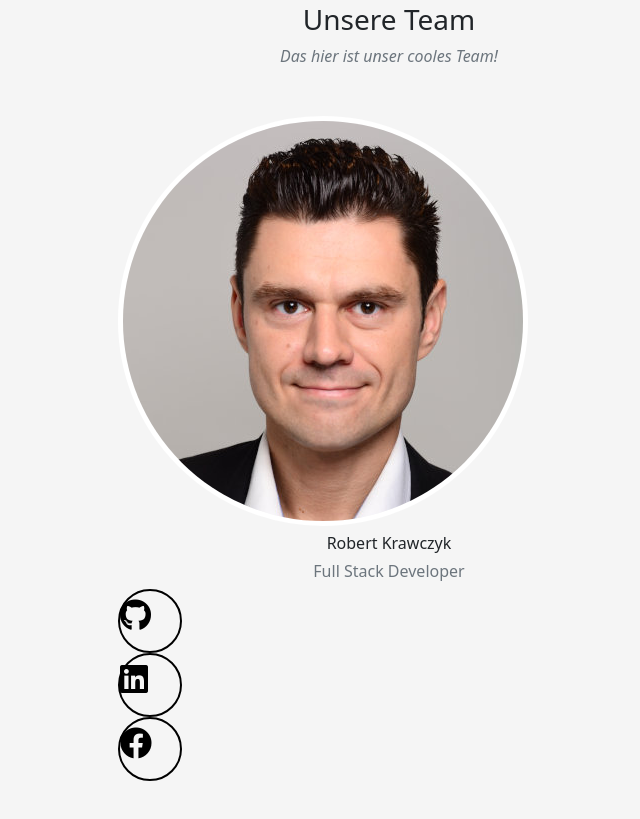
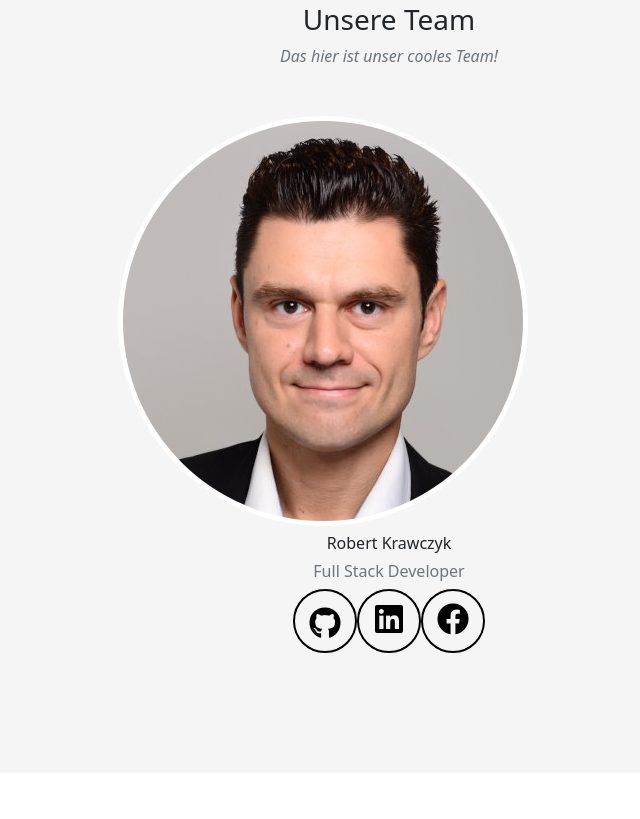
Before and after one commit to Robo22Robo/portfolio, a plain HTML site: page index.html in a window 1280 px wide. Shown: the part 3824-4643 px from the top of the page, without its empty margins (251-891 px from the left). After the commit the page ends 4597 px from the top, so only its background shows below. Drawn offline with nearby package versions, Linux system fonts and the light colour scheme; a web font is replaced by a local one.

Commit message:
Ich-Bereich

```diff
--- a/index.html
+++ b/index.html
@@ -328,8 +328,8 @@
           <img class="img-fluid team-image mb-2" src="images/placeholder/team/robert_k.jpg" alt="Platzhalter" />
           <h5 class="h6 text-center">Robert Krawczyk</h5>
           <h6 class="text-center text-muted">Full Stack Developer</h6>
-          <div>
-            <a class="team-social-media" href="https://github.com/Robo22Robo">
+          <div class="d-flex justify-content-center">
+            <a class="team-social-media d-flex flex-column justify-content-center" href="https://github.com/Robo22Robo">
               <i class="fab fa-github"></i>
             </a>
             <a class="team-social-media" href="https://www.linkedin.com/in/robert-krawczyk-71020b1a2/">
--- a/style.scss
+++ b/style.scss
@@ -133,6 +133,8 @@ $round-image-border: 5px;
     width: 4rem;
     height: 4rem;
     display: block;
+    text-align: center;
+    padding-top: 0.25rem;
 
     &:hover {
       text-decoration: none;
```
Also changed, not shown: dist/style.css, style.css, 1 other file.
